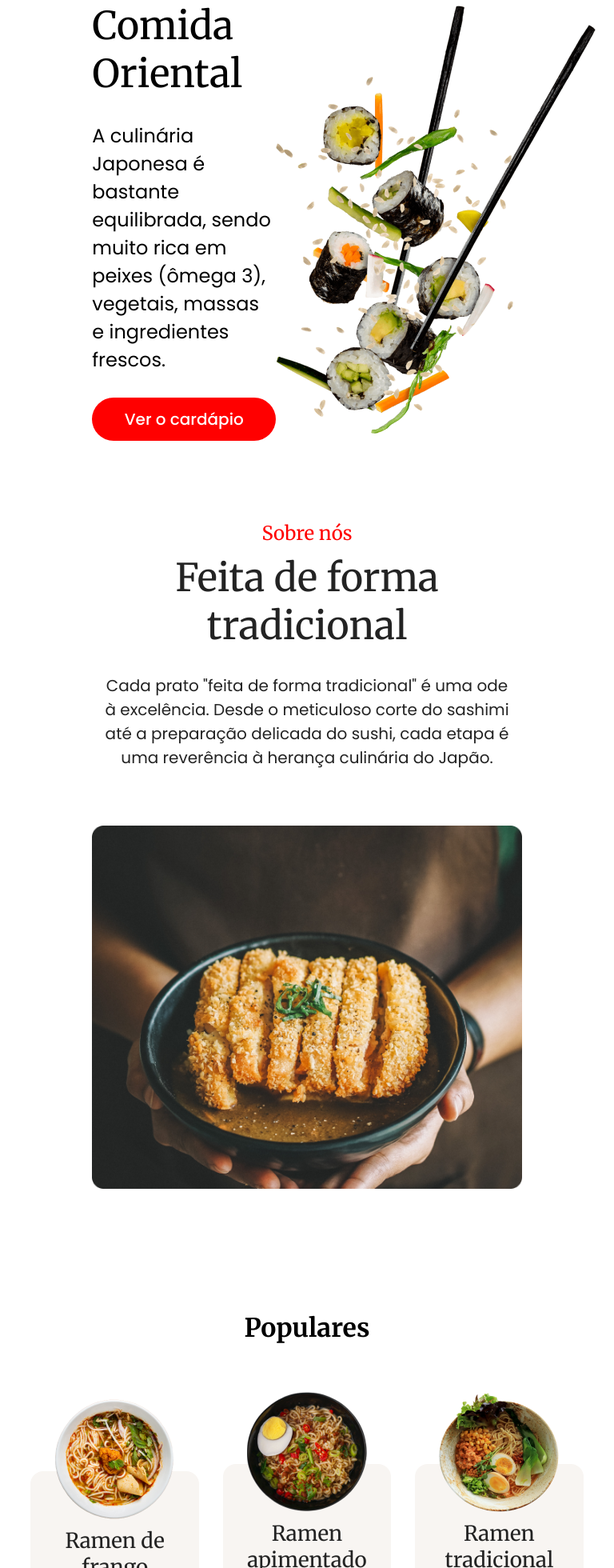
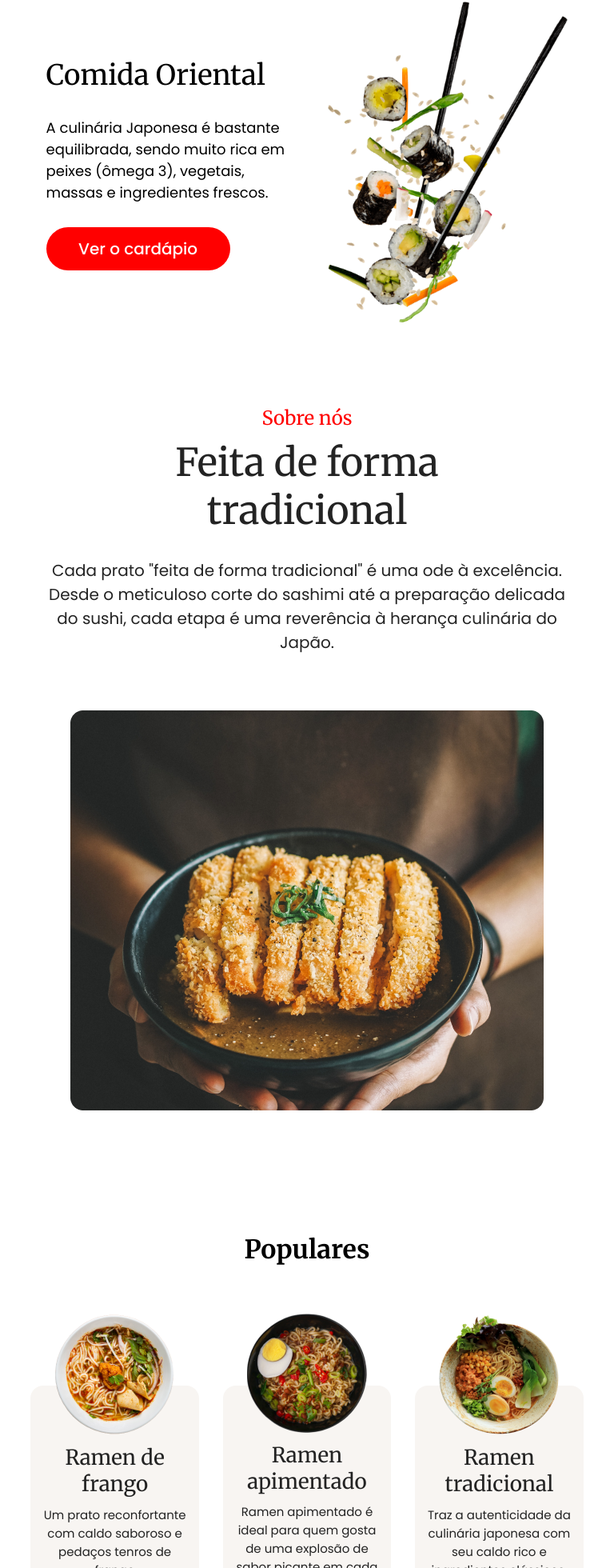
Before and after one commit to joykepler/FoodJP, a React (Vite) app: page / in a window 768 px wide. Shown: the part 143-2103 px from the top of the page at 80% size. Built offline with nearby package versions, Linux system fonts and the light colour scheme.

Commit message:
'responsive'

```diff
--- a/src/components/About/style.css
+++ b/src/components/About/style.css
@@ -63,6 +63,7 @@
     .about h1 {
         text-align: center;
         font-size: 44px;
+        margin: auto;
     }
 
     .about p {
@@ -72,12 +73,13 @@
     }
 }
 
-@media screen and (min-width: 768px) and (max-width: 1023px) {
+@media screen and (min-width: 768px) and (max-width: 1024px) {
 
  .about {
     flex-direction: column-reverse;
     margin-top: 100px;
     gap: 70px;
+    width: 85%;
  }
 
  .about span {
@@ -91,5 +93,6 @@
 
  .about p {
     text-align: center;
+    max-width: 100%;
  }
 }
--- a/src/components/Card/style.css
+++ b/src/components/Card/style.css
@@ -65,10 +65,11 @@
     }
 }
 
-@media screen and (min-width: 768px) and (max-width: 1023px) {
+@media screen and (min-width: 768px) and (max-width: 1024px) {
 
     .card {
         width: 280px;
+        height: 300px;
     }
 
 
@@ -81,7 +82,8 @@
     }
 
     .card p {
-        font-size: 12px;
+        font-size: 15px;
+        text-align: center;
     }
 
     .card span {
--- a/src/components/CardComents/style.css
+++ b/src/components/CardComents/style.css
@@ -57,7 +57,7 @@
 }
 
 
-@media screen and (min-width: 768px) and (max-width: 1023px) {
+@media screen and (min-width: 768px) and (max-width: 1024px) {
     .card-coments {
         width: 500px;
         height: 320px;
--- a/src/components/Comentarios/style.css
+++ b/src/components/Comentarios/style.css
@@ -36,7 +36,7 @@
     }
 }
 
-@media screen and (min-width: 768px) and (max-width: 1023px) {
+@media screen and (min-width: 768px) and (max-width: 1024px) {
 
     .comentarios__cards {
         flex-direction: column;
--- a/src/components/Header/style.css
+++ b/src/components/Header/style.css
@@ -39,10 +39,10 @@ nav a {
 }
 
 
-@media screen and (min-width: 768px) and (max-width: 1023px) {
+@media screen and (min-width: 768px) and (max-width: 1024px) {
 
         header {
-            width: 70%;
+            width: 85%;
             margin-top: 20px;
         }
 
--- a/src/components/Hero/style.css
+++ b/src/components/Hero/style.css
@@ -56,3 +56,24 @@
         margin-bottom: 20px;
     }
 }
+
+@media screen and (min-width: 768px) and (max-width: 1024px) {
+
+    .hero {
+        gap: 30px;
+        width: 85%;
+    }
+
+    .hero h1 {
+        font-size: 35px;
+    }
+
+    .hero p {
+        font-size: 18px;
+        text-align: left;
+    }
+
+    .hero img {
+        width: 300px;
+    }
+}
--- a/src/components/Populares/style.css
+++ b/src/components/Populares/style.css
@@ -26,7 +26,7 @@
 }
 
 
-@media screen and (min-width: 768px) and (max-width: 1023px) {
+@media screen and (min-width: 768px) and (max-width: 1024px) {
     .populares {
         width: 100%;
     }
```
